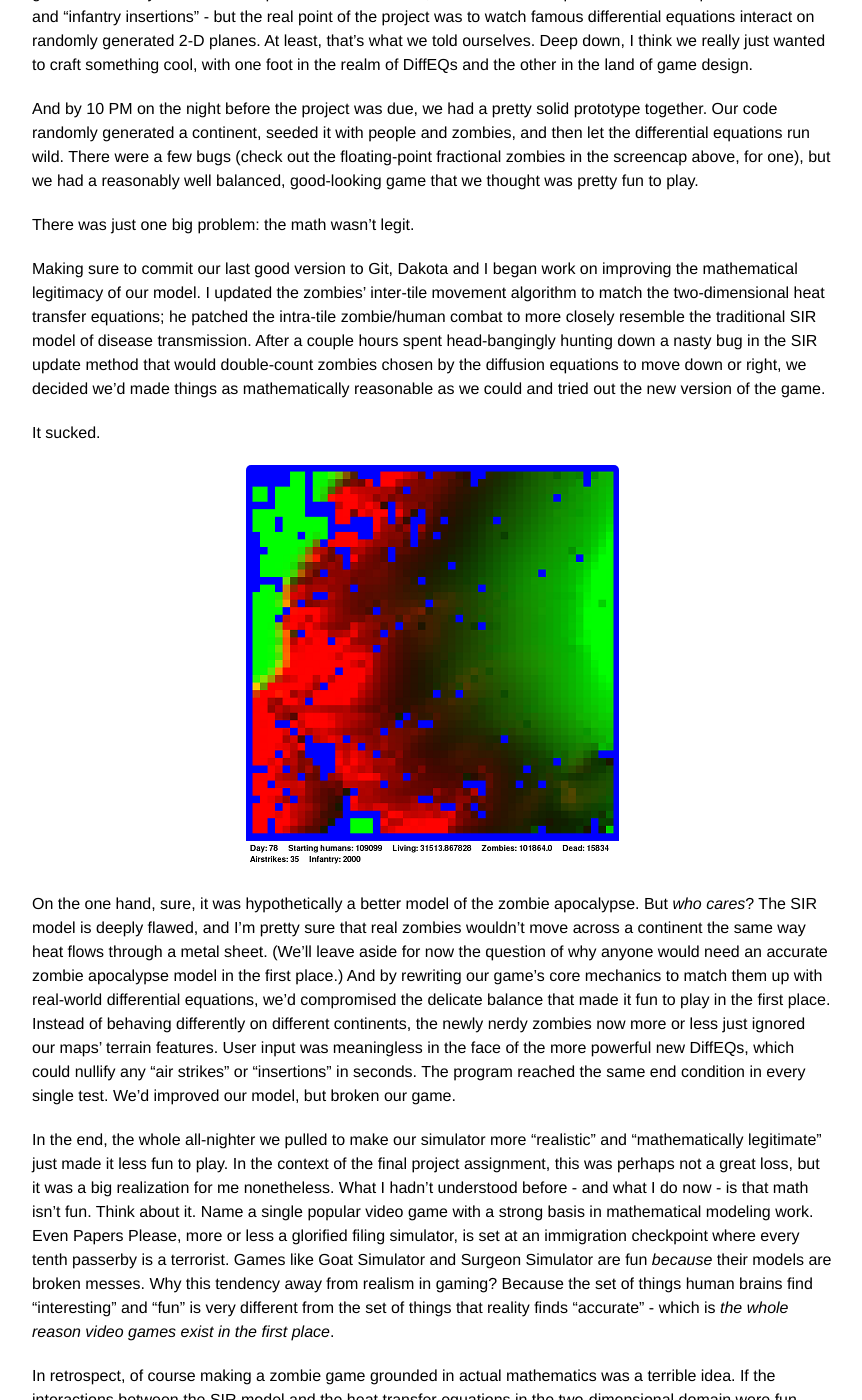
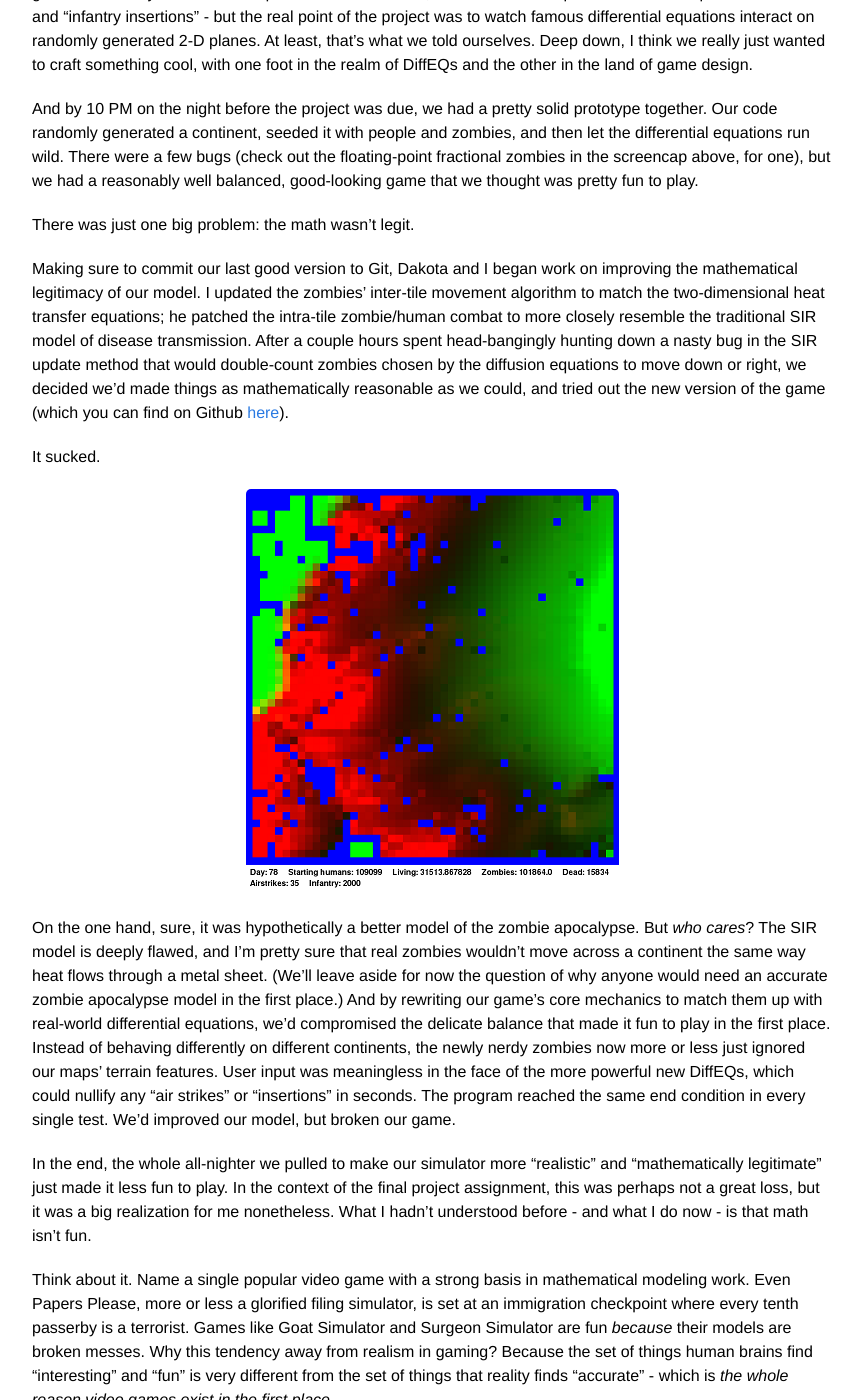
Before and after one commit to DakotaNelson/blog, a Jekyll site: the page built from _posts/2014-12-29-zombies-diffeqs.markdown, in a window 1280 px wide and 1400 px high, scrolled down 1264 px. Shown: the whole window, without its empty margins (208-1070 px from the left). Built offline with Jekyll 4.4.1, drawn with Linux system fonts in a browser that asks for light colours.

Commit message:
adding Github link

```diff
--- a/_posts/2014-12-29-zombies-diffeqs.markdown
+++ b/_posts/2014-12-29-zombies-diffeqs.markdown
@@ -32,7 +32,7 @@ tags: [math, python]
 
   There was just one big problem: the math wasn't legit.
 
-  Making sure to commit our last good version to Git, Dakota and I began work on improving the mathematical legitimacy of our model. I updated the zombies' inter-tile movement algorithm to match the two-dimensional heat transfer equations; he patched the intra-tile zombie/human combat to more closely resemble the traditional SIR model of disease transmission. After a couple hours spent head-bangingly hunting down a nasty bug in the SIR update method that would double-count zombies chosen by the diffusion equations to move down or right, we decided we'd made things as mathematically reasonable as we could and tried out the new version of the game.
+  Making sure to commit our last good version to Git, Dakota and I began work on improving the mathematical legitimacy of our model. I updated the zombies' inter-tile movement algorithm to match the two-dimensional heat transfer equations; he patched the intra-tile zombie/human combat to more closely resemble the traditional SIR model of disease transmission. After a couple hours spent head-bangingly hunting down a nasty bug in the SIR update method that would double-count zombies chosen by the diffusion equations to move down or right, we decided we'd made things as mathematically reasonable as we could, and tried out the new version of the game (which you can find on Github <a href="https://github.com/DakotaNelson/zombie-outbreak">here</a>).
 
   It sucked.
 
@@ -42,6 +42,7 @@ tags: [math, python]
   On the one hand, sure, it was hypothetically a better model of the zombie apocalypse. But _who cares_? The SIR model is deeply flawed, and I'm pretty sure that real zombies wouldn't move across a continent the same way heat flows through a metal sheet. (We'll leave aside for now the question of why anyone would need an accurate zombie apocalypse model in the first place.) And by rewriting our game's core mechanics to match them up with real-world differential equations, we'd compromised the delicate balance that made it fun to play in the first place. Instead of behaving differently on different continents, the newly nerdy zombies now more or less just ignored our maps' terrain features. User input was meaningless in the face of the more powerful new DiffEQs, which could nullify any "air strikes" or "insertions" in seconds. The program reached the same end condition in every single test. We'd improved our model, but broken our game.
 
   In the end, the whole all-nighter we pulled to make our simulator more "realistic" and "mathematically legitimate" just made it less fun to play. In the context of the final project assignment, this was perhaps not a great loss, but it was a big realization for me nonetheless. What I hadn't understood before - and what I do now - is that math isn't fun.
+
   Think about it. Name a single popular video game with a strong basis in mathematical modeling work. Even Papers Please, more or less a glorified filing simulator, is set at an immigration checkpoint where every tenth passerby is a terrorist. Games like Goat Simulator and Surgeon Simulator are fun _because_ their models are broken messes. Why this tendency away from realism in gaming? Because the set of things human brains find "interesting" and "fun" is very different from the set of things that reality finds "accurate" - which is _the whole reason video games exist in the first place_.
 
   In retrospect, of course making a zombie game grounded in actual mathematics was a terrible idea. If the interactions between the SIR model and the heat transfer equations in the two-dimensional domain were fun, we'd all be math professors. And, speaking of math professors - I bet ours would find it a little galling that one of the biggest lessons learned from our final project was about game design.
```
